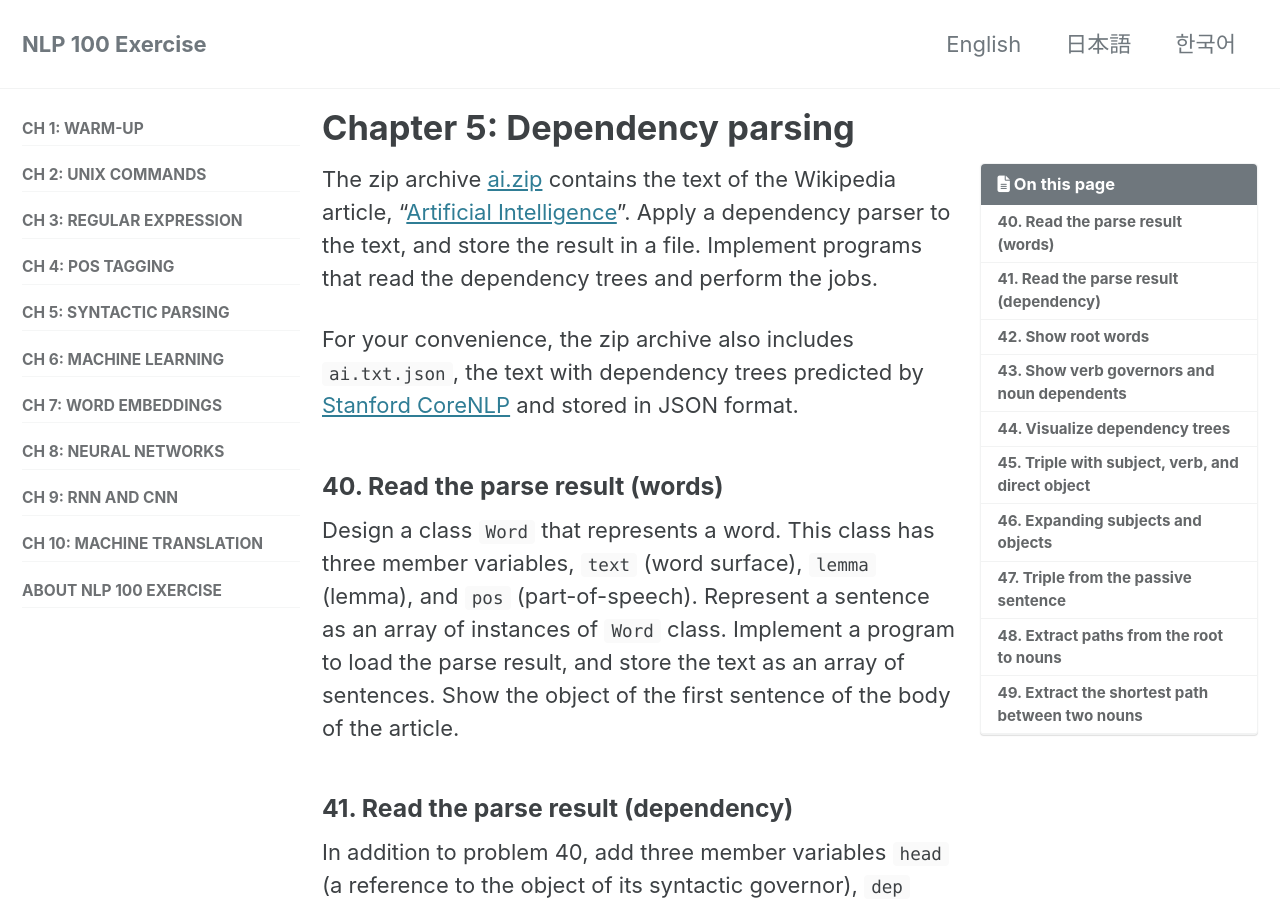
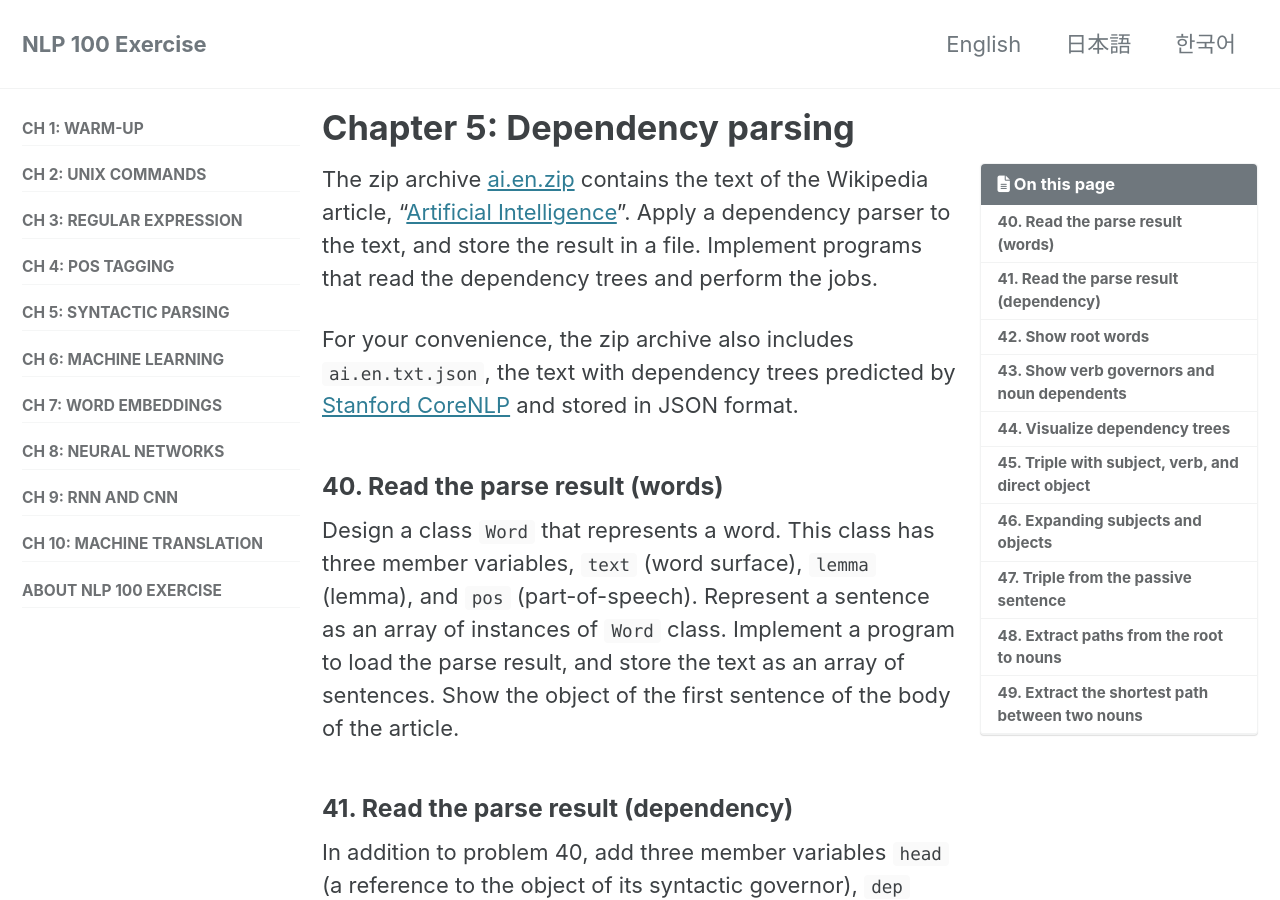
Before and after one commit to nlp100/nlp100.github.io, a Jekyll site: the page built from en/ch05.md, in a window 1280 px wide and 900 px high. Built offline with Jekyll 4.4.1, drawn with Linux system fonts in a browser that asks for light colours; cached includes are drawn as plain includes; nearby versions of some CDN libraries; formulas are drawn with MathJax 3; some of the changed text lies outside the part shown.

```diff
--- a/en/ch05.md
+++ b/en/ch05.md
@@ -9,11 +9,11 @@ header:
   teaser: /assets/images/ch05.en.png
 ---
 
-The zip archive [ai.zip](/data/ai.zip) contains the text of the Wikipedia article, "[Artificial Intelligence](https://en.wikipedia.org/wiki/Artificial_intelligence)".
+The zip archive [ai.en.zip](/data/ai.en.zip) contains the text of the Wikipedia article, "[Artificial Intelligence](https://en.wikipedia.org/wiki/Artificial_intelligence)".
 Apply a dependency parser to the text, and store the result in a file.
 Implement programs that read the dependency trees and perform the jobs.
 
-For your convenience, the zip archive also includes `ai.txt.json`, the text with dependency trees predicted by [Stanford CoreNLP](https://stanfordnlp.github.io/CoreNLP/) and stored in JSON format.
+For your convenience, the zip archive also includes `ai.en.txt.json`, the text with dependency trees predicted by [Stanford CoreNLP](https://stanfordnlp.github.io/CoreNLP/) and stored in JSON format.
 
 ### 40. Read the parse result (words)
 
```
Also changed, not shown: other parts of en/ch05.md (+1 -1 lines).
